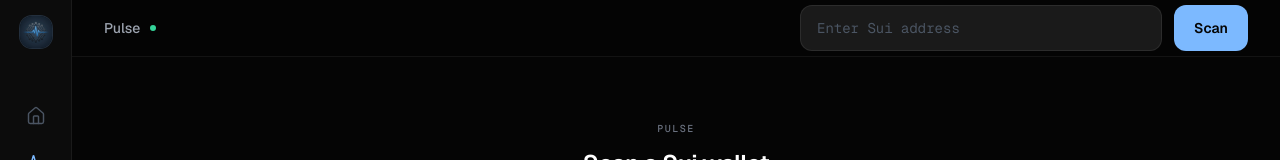
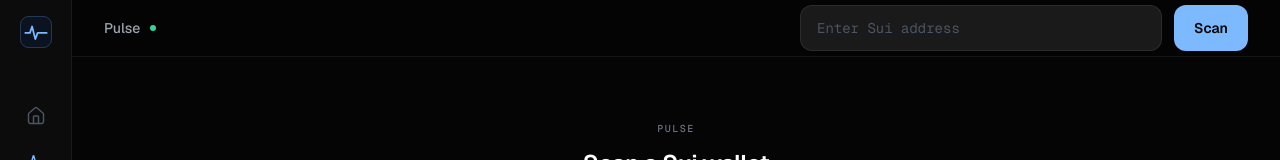
Before and after one commit to thisishaidee/YetiPulse, a Next.js app: page /pulse in a window 1280 px wide. Shown: the top 160 px of the page. Built offline with nearby package versions, Linux system fonts and the light colour scheme.

Commit message:
Replace circuit mark with a sharp ice pulse monogram

```diff
--- a/src/components/ui/Logo.tsx
+++ b/src/components/ui/Logo.tsx
@@ -1,4 +1,3 @@
-import Image from "next/image";
 import { cn } from "@/lib/utils";
 
 interface LogoProps {
@@ -7,27 +6,37 @@ interface LogoProps {
   size?: "sm" | "md";
 }
 
+function PulseMark({ className }: { className?: string }) {
+  return (
+    <svg viewBox="0 0 36 36" className={className} aria-hidden>
+      <rect width="36" height="36" rx="10" fill="#0B1220" />
+      <rect
+        x="0.5"
+        y="0.5"
+        width="35"
+        height="35"
+        rx="9.5"
+        fill="none"
+        stroke="rgba(124,185,255,0.28)"
+      />
+      <path
+        d="M6 19h5.2l2.4-7.2 3.6 14.2 2.6-7H30"
+        fill="none"
+        stroke="#7CB9FF"
+        strokeWidth="2"
+        strokeLinecap="round"
+        strokeLinejoin="round"
+      />
+    </svg>
+  );
+}
+
 export function Logo({ className, showText = true, size = "md" }: LogoProps) {
   const boxSize = size === "sm" ? "h-8 w-8" : "h-9 w-9";
-  const imagePx = size === "sm" ? 32 : 36;
 
   return (
     <div className={cn("flex items-center gap-2.5", className)}>
-      <div
-        className={cn(
-          "relative flex shrink-0 items-center justify-center overflow-hidden rounded-xl ring-1 ring-accent/20",
-          boxSize
-        )}
-      >
-        <Image
-          src="/yetipulse-mark.png"
-          alt="YetiPulse"
-          width={imagePx}
-          height={imagePx}
-          className="h-full w-full object-cover"
-          priority
-        />
-      </div>
+      <PulseMark className={cn("shrink-0", boxSize)} />
       {showText && (
         <span className="text-[15px] font-bold tracking-tight text-white min-[360px]:text-lg">
           Yeti<span className="text-accent">Pulse</span>
```
